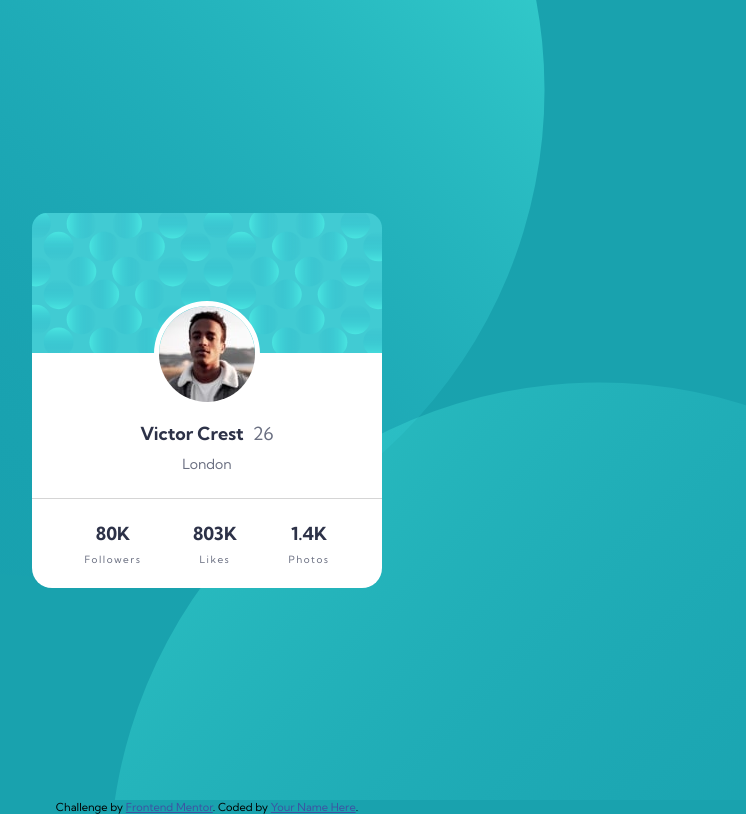
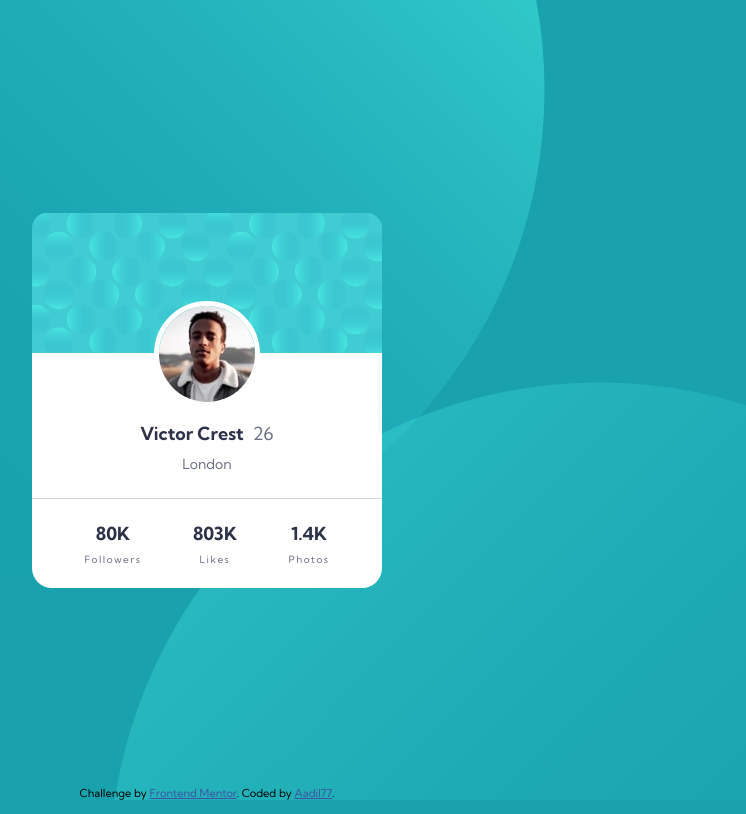
Before and after one commit to Aadil77/fm-profile-card, a plain HTML site: page index.html in a window 1280 px wide. Shown: the whole page, without its empty margins (433-1179 px from the left). Drawn offline with Linux system fonts and the light colour scheme.

Commit message:
chnages in style of credit

```diff
--- a/index.html
+++ b/index.html
@@ -3,70 +3,56 @@
 <head>
 
   <meta charset="UTF-8">
-  <meta name="viewport" content="width=device-width, initial-scale=1.0"> <!-- displays site properly based on user's device -->
+  <meta name="viewport" content="width=device-width, initial-scale=1.0">
 
   <link rel="icon" type="image/png" sizes="32x32" href="./images/favicon-32x32.png">
   <link rel="stylesheet" href="style.css">
   <title>Frontend Mentor | Profile card component</title>
-<!-- Feel free to remove these styles or customise in your own stylesheet 👍 -->
-  <style>
-    .attribution { font-size: 11px; text-align: center; }
-    .attribution a { color: hsl(228, 45%, 44%); }
-  </style>
 </head>
 <body>
 
 <div class="wrapper">
-
   <div class="container">
-
     <div class="card">
-
       <div class="main-container">
-          <img class="card-banner" src="images/bg-pattern-card.svg">
-          <img class="profile-pic" src="images/image-victor.jpg">
+          <img class="card-banner" src="images/bg-pattern-card.svg" alt="background-pattern">
+          <img class="profile-pic" src="images/image-victor.jpg" alt="victor-image">
           <div class="main-text">
             <h1 class="name">Victor Crest <span class="age">26</span></h1>
             <h1 class="city">London</h1>
           </div>
       </div>
-
       <div class="line"></div>
-
       <div class="footer">
-
         <div class="footer-container">
-
           <div class="followers">
             <h1>80K</h1>
             <p>Followers</p>
           </div>
-
           <div class="likes">
             <h1>803K</h1>
             <p>Likes</p>
           </div>
-
           <div class="photos">
             <h1>1.4K</h1>
             <p>Photos</p>
           </div>
-
         </div>
-
       </div>
-
     </div>
 
+    <div class="attribution">
+      Challenge by <a href="https://www.frontendmentor.io?ref=challenge" target="_blank">Frontend Mentor</a>.
+      Coded by <a href="https://github.com/Aadil77/fm-profile-card" target="_blank">Aadil77</a>.
+    </div>
   </div>
+
   <div class="bg-image">
-    <img src="images/bg-pattern-top.svg" class="ptop">
-    <img src="images/bg-pattern-bottom.svg" class="pbottom">
+    <img src="images/bg-pattern-top.svg" class="ptop" alt="background-pattern-1">
+    <img src="images/bg-pattern-bottom.svg" class="pbottom" alt="background-pattern-2">
   </div>
+
 </div>
- <div class="attribution">
-    Challenge by <a href="https://www.frontendmentor.io?ref=challenge" target="_blank">Frontend Mentor</a>.
-    Coded by <a href="#">Your Name Here</a>.
-  </div>
+
 </body>
 </html>
--- a/style.css
+++ b/style.css
@@ -3,6 +3,19 @@
 *{
 	box-sizing: border-box;
 	margin: 0;
+}
+
+.attribution {
+	position: fixed;
+	bottom: 0;
+	font-size: 11px;
+	text-align: center;
+	z-index: 6;
+
+}
+
+.attribution a {
+	color: hsl(228, 45%, 44%);
 }
 
 body{
```
